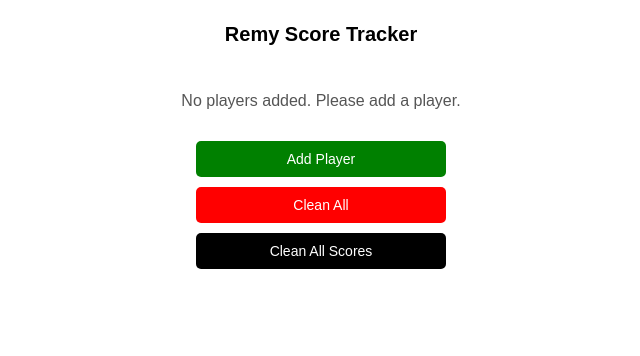
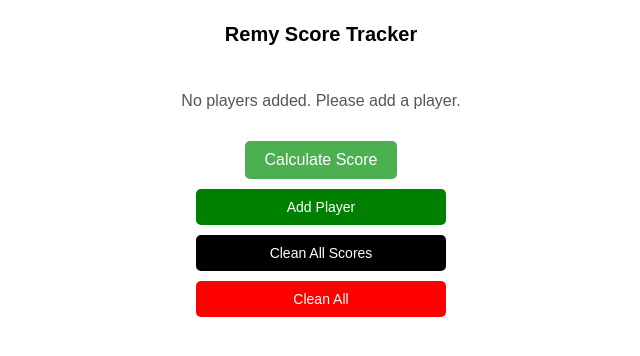
Before and after one commit to PustanAlex/Scor-Remy, a React (Create React App) app: page / in a window 1280 px wide. Shown: the top 356 px of the page, without its empty margins (319-959 px from the left). Built offline with nearby package versions, Linux system fonts and the light colour scheme.

Commit message:
added calculate score

```diff
--- a/src/components/App.css
+++ b/src/components/App.css
@@ -73,9 +73,26 @@ h1 {
     margin: 0;
 }
 
+.calculate-scores-btn {
+    background-color: #4CAF50; /* Verde */
+    color: white;
+    padding: 10px 20px;
+    border: none;
+    border-radius: 5px;
+    font-size: 16px;
+    cursor: pointer;
+    margin-bottom: 10px;
+  }
+
+  .calculate-scores-btn:hover {
+    background-color: #45a049; /* Verde mai închis */
+  }
+
 .button-group {
     display: flex;
-    justify-content: space-between;
+    justify-content: center;
+    align-items: center;
+    gap: 20px;
     margin-bottom: 8px;
 }
 
--- a/src/components/App.jsx
+++ b/src/components/App.jsx
@@ -14,6 +14,7 @@ const App = () => {
   const [confirmClearModal, setConfirmClearModal] = useState(false);
   const [confirmRemoveModal, setConfirmRemoveModal] = useState(false);
   const [removeIndex, setRemoveIndex] = useState(null);
+  const [errorMessage, setErrorMessage] = useState(''); // Mesaj de eroare
 
   useEffect(() => {
     localStorage.setItem('players', JSON.stringify(players));
@@ -26,19 +27,6 @@ const App = () => {
       newPlayers[index].score = value;
       setPlayers(newPlayers);
     }
-  };
-
-  const handleAddScore = (index) => {
-    const newPlayers = [...players];
-    let scoreToAdd = parseInt(newPlayers[index].score.split(' (')[0], 10) || 0;
-    if (newPlayers[index].atu) {
-      scoreToAdd += 50;
-    }
-    newPlayers[index].total += scoreToAdd;
-    newPlayers[index].history.push({ score: scoreToAdd, atu: newPlayers[index].atu });
-    newPlayers[index].score = '';
-    newPlayers[index].atu = false;
-    setPlayers(newPlayers);
   };
 
   const handleRestore = (index) => {
@@ -119,9 +107,40 @@ const App = () => {
     closeConfirmClearModal();
   };
 
+  const calculateScores = () => {
+    const newPlayers = [...players];
+
+    // Verificăm dacă toți jucătorii au un scor valid sau atu activat
+    const allValid = newPlayers.every(player =>
+      player.score.trim() !== '' || player.atu
+    );
+
+    if (!allValid) {
+      // Alertă dacă nu toate inputurile sunt completate
+      window.alert('Toți jucătorii trebuie să aibă un scor valid sau să aibă bonusul Atu activat.'); // Afișează alertă
+      return; // Oprește execuția funcției
+    }
+
+    // Resetăm mesajul de eroare
+    setErrorMessage('');
+
+    newPlayers.forEach((player) => {
+      const scoreValue = parseInt(player.score.split(' (')[0], 10) || 0; // Obține scorul din input
+      if (!isNaN(scoreValue)) { // Verifică dacă scorul este un număr
+        player.total += player.atu ? scoreValue + 50 : scoreValue; // Adaugă bonusul de atu dacă este cazul
+        player.history.push({ score: scoreValue, atu: player.atu });
+        player.score = ''; // Resetează inputul de scor
+        player.atu = false; // Resetează bonusul de atu
+      }
+    });
+    setPlayers(newPlayers);
+  };
+
   return (
     <div className="container">
       <h1>Remy Score Tracker</h1>
+
+      {errorMessage && <div className="error-message">{errorMessage}</div>} {/* Afișăm mesajul de eroare */}
 
       {players.length === 0 ? (
         <div className="empty-message">
@@ -150,7 +169,6 @@ const App = () => {
               <button onClick={() => handleRestore(index)} className="restore-btn">
                 <FaUndo style={{ fontSize: '20px' }} />
               </button>
-              <button onClick={() => handleAddScore(index)} className="add-score-btn">Add Score</button>
             </div>
             <h3>
               Total: {player.total}
@@ -162,9 +180,10 @@ const App = () => {
         ))
       )}
 
+      <button onClick={calculateScores} className="calculate-scores-btn">Calculate Score</button> {/* Butonul Calculate Score */}
       <button onClick={addPlayer} className="add-player-btn">Add Player</button>
+      <button onClick={clearAllScores} className="clean-all-scores-btn">Clean All Scores</button>
       <button onClick={openConfirmClearModal} className="clear-all-btn">Clean All</button>
-      <button onClick={clearAllScores} className="clean-all-scores-btn">Clean All Scores</button>
 
       {modalVisible && (
         <div className="modal">
```
